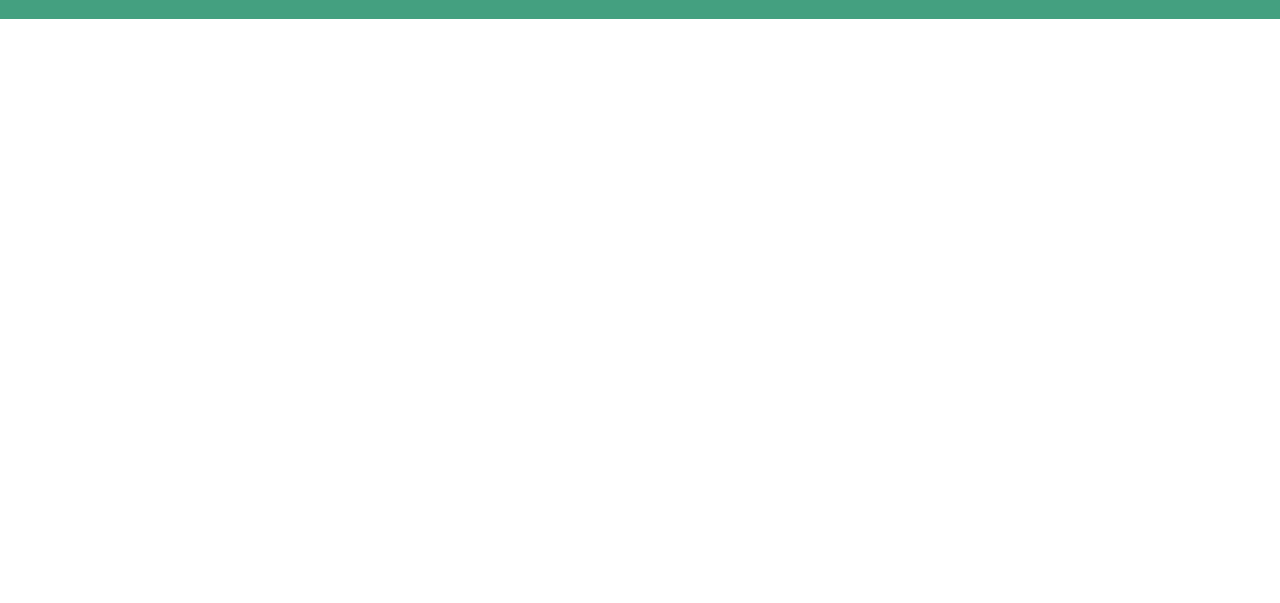
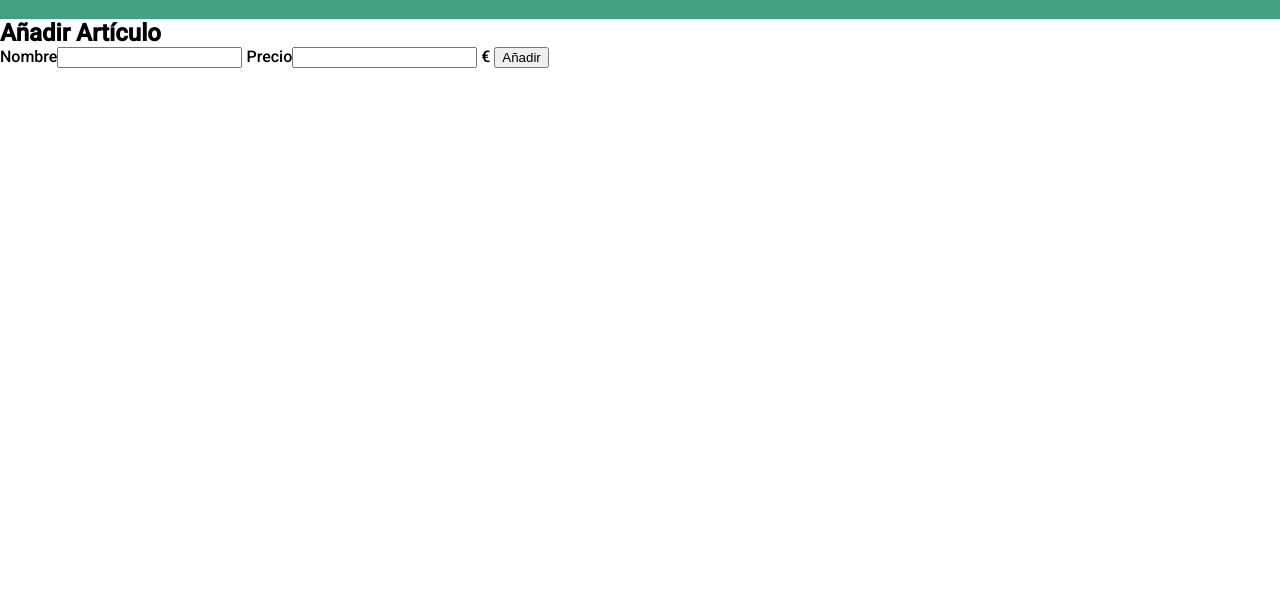
Before and after one commit to fjgrande/202309-w4ch3-francisco-grande, a plain HTML site: page index.html in a window 1280 px wide. Shown: the part 197-800 px from the top of the page. Drawn offline with Linux system fonts and the light colour scheme.

Commit message:
Add form in file with labels and button

```diff
--- a/index.html
+++ b/index.html
@@ -28,6 +28,15 @@
     <img src="images/icon.svg" alt="imagen para minimizar">
     <span>2/3 comprados</span>
   </header>
+  <main>
+    <h2>Añadir Artículo</h2>
+    <form class="form">
+      <label for="name">Nombre</label><input type="text" id="name" name="name">
+      <label for="price">Precio</label><span><input type="number" id="price" name="price">
+        €</span>
+      <button type="submit">Añadir</button>
+    </form>
+  </main>
 </body>
 
 </html>
```
